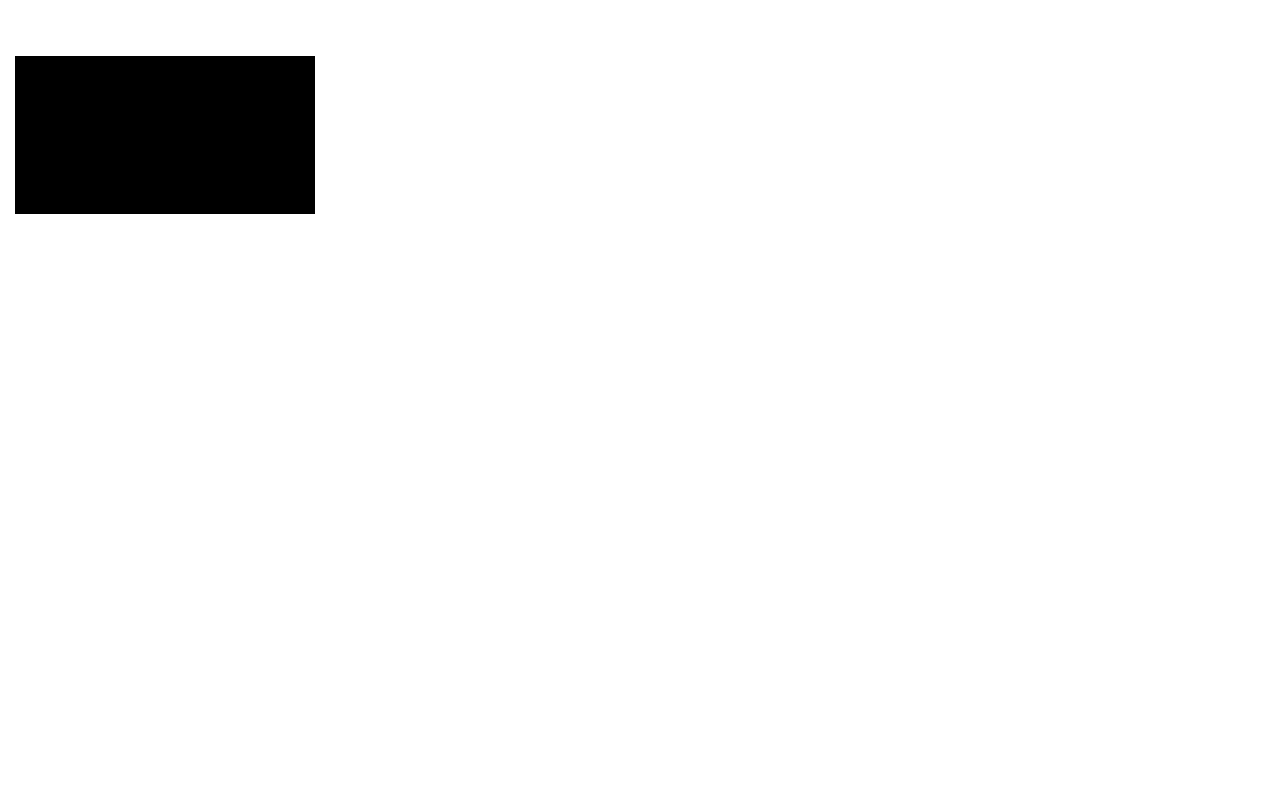
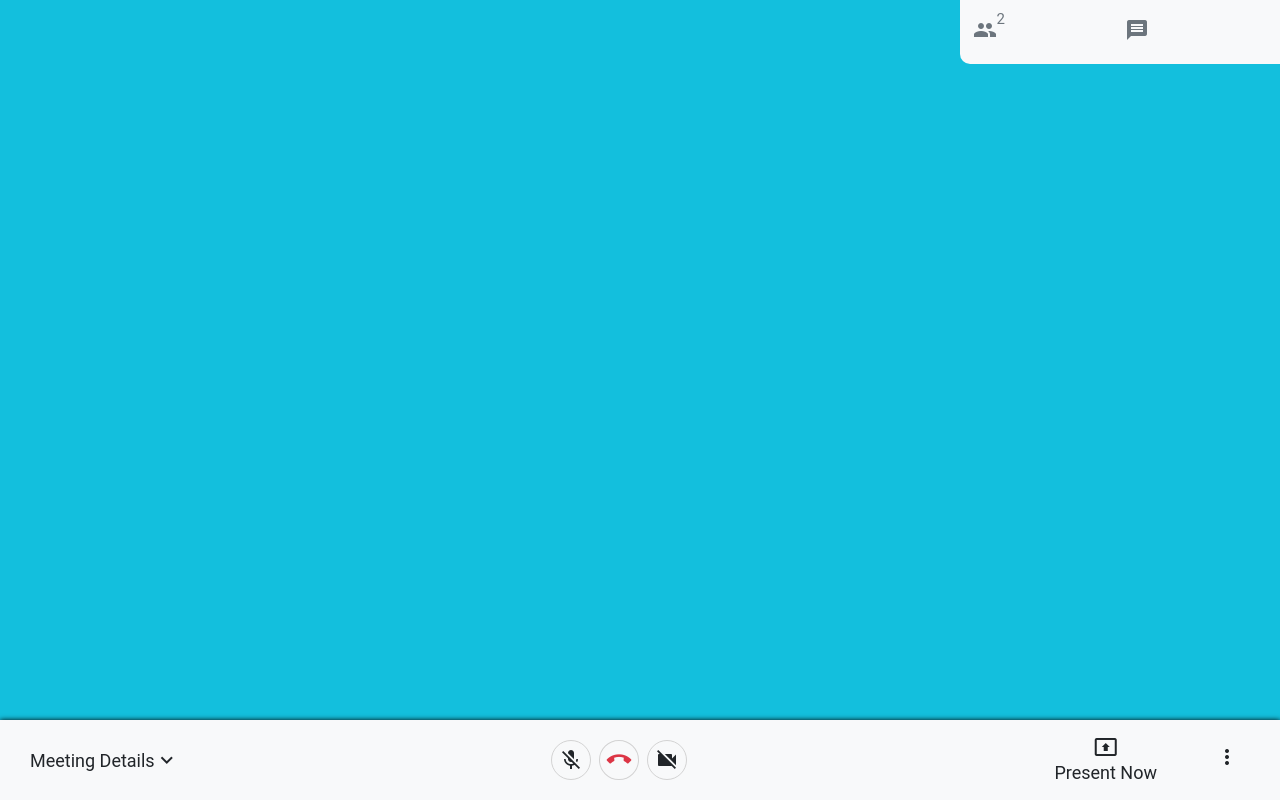
Before and after one commit to kilimaj/kutana, a website: page index.html in a window 1280 px wide. Drawn offline with Linux system fonts and the light colour scheme.

Commit message:
Home page design - index and css

```diff
--- a/action.html
+++ b/action.html
@@ -11,8 +11,9 @@
       href="https://fonts.googleapis.com/icon?family=Material+Icons"
     />
     <link rel="stylesheet" href="public/assets/css/style.css" />
+    <link rel="shortcut icon" href="public/assets/images/meeting-icon.png" type="image/x-icon">
   </head>
-  <body >
+  <body style="padding-top: 3.5rem;" >
     <nav class="navbar navbar-expand-md fixed-top">
       <img src="public/assets/images/meeting-icon.png" class="logo" alt="" />
       <a href="#" class="navbar-brand text-dark">Kutana Conference</a>
--- a/index.html
+++ b/index.html
@@ -11,11 +11,17 @@
       href="https://fonts.googleapis.com/icon?family=Material+Icons"
     />
     <link rel="stylesheet" href="public/assets/css/style.css" />
+    <link
+      rel="shortcut icon"
+      href="public/assets/images/meeting-icon.png"
+      type="image/x-icon"
+    />
   </head>
   <body>
-    <main class="container-fluid d-flex flex-column home-wrap">
+    <main class="d-flex flex-column home-wrap">
       <div class="k-top text-light">
         <div class="top-remote-video-show-wrap d-flex">
+          <div id="meetingContainer" class="w-75 d-none">
             <div class="call-wrap" style="background-color: black">
               <div
                 class="video-wrap"
@@ -36,7 +42,13 @@
                   <h2 class="display-center" style="font-size: 14px"></h2>
                   <div class="display-center">
                     <video autoplay muted></video>
-                  <audio autoplay controls muted style="display: none;"></audio>
+                    <audio
+                      autoplay
+                      controls
+                      muted
+                      style="display: none"
+                    ></audio>
+                  </div>
                 </div>
               </div>
             </div>
@@ -44,9 +56,68 @@
         </div>
         <div
           class="k-top-left bg-light text-secondary w-25 d-flex align-items-center justify-content-between pl-2 pr-2"
-        ></div>
+        >
+          <div class="top-left-participant-wrap pt-2 cursor-pointer">
+            <div class="top-left-participant-icon">
+              <span class="material-icons">people</span>
             </div>
-      <div class="k-bottom"></div>
+            <div class="top-left-participant-count">2</div>
+          </div>
+          <div class="top-left-chat-wrap pt-2 cursor-pointer">
+            <span class="material-icons">message</span>
+          </div>
+          <div class="top-left-time-wrap"></div>
+        </div>
+      </div>
+      <div
+        class="k-bottom bg-light m-0 d-flex justify-content-between align-items-center"
+      >
+        <div class="bottom-left d-flex" style="height: 10vh">
+          <div class="display-center cursor-pointer meeting-details-button">
+            Meeting Details<span class="material-icons"
+              >keyboard_arrow_down</span
+            >
+          </div>
+        </div>
+        <div class="bottom-middle d-flex justify-content-center align-items-center" style="height: 10vh;">
+          <div
+            class="mic-toggle-wrap action-icon-style display-center mr-2 cursor-pointer"
+            id="micMuteUnmute"
+          >
+            <span class="material-icons">mic_off</span>
+          </div>
+          <div
+            class="end-call-wrap action-icon-style display-center mr-2 cursor-pointer"
+          >
+            <span class="material-icons text-danger">call</span>
+          </div>
+          <div
+            class="video-toggle-wrap action-icon-style display-center cursor-pointer"
+          >
+            <span class="material-icons">videocam_off</span>
+          </div>
+        </div>
+        <div
+          class="bottom-right d-flex justify-content-center align-items-center mr-3"
+          style="height: 10vh"
+        >
+          <div
+            class="present-now-wrap d-flex justify-content-center flex-column align-items-center mr-5 cursor-pointer"
+          >
+            <span class="material-icons">present_to_all</span>
+            <div>Present Now</div>
+          </div>
+
+          <div
+            class="option-wrap cursor-pointer display-center"
+            style="height: 10vh; position: relative"
+          >
+            <div class="option-icon">
+              <span class="material-icons">more_vert</span>
+            </div>
+          </div>
+        </div>
+      </div>
     </main>
   </body>
 </html>
--- a/public/assets/css/style.css
+++ b/public/assets/css/style.css
@@ -1,7 +1,7 @@
 body {
   font-family: roboto, lato !important;
   font-size: large;
-  padding-top: 3.5rem;
+  /* padding-top: 3.5rem; */
 }
 
 ul {
@@ -50,9 +50,86 @@ input:focus {
 }
 
 .cursor-pointer {
-    cursor: pointer;
+  cursor: pointer;
 }
 
 .jumbotron {
-    background-color: white;
+  background-color: white;
 }
+
+/* Index page */
+
+.home-wrap {
+  background-color: rgb(19, 191, 221);
+}
+
+.k-top {
+  height: 90vh;
+  position: relative;
+}
+
+.video-wrap {
+  height: 600px;
+}
+
+.video-wrap > * {
+  /* flexg row, flex shrink, flex basis  */
+  flex: 1 1 250;
+  border: 1px solid white;
+}
+
+.k-top-left {
+    position: absolute;
+    right: 0;
+    height: 8vh;
+    top: 0;
+    border-bottom-left-radius: 10px;
+}
+
+.top-left-participant-wrap {
+    position: relative;
+}
+
+.cursor-pointer {
+    cursor: pointer;
+    padding: 5px;
+}
+
+.cursor-pointer:hover {
+    cursor: pointer;
+    padding: 5px;
+    background-color: rgb(226, 225, 225);
+    border-radius: 5px;
+}
+
+.top-left-participant-count {
+    position: absolute;
+    top: -2px;
+    right: -3px;
+    font-size: 15px;
+}
+
+.k-bottom {
+    /* margin: 0 -10px !important; */
+    padding: 0 20px;
+    box-shadow: 0 0 5px black;
+    z-index: 2;
+}
+
+.bottom-left {
+    position: relative;
+    padding: 5px;
+}
+
+.action-icon-style {
+  font-size: 8px !important;
+  height: 40px;
+  width: 40px;
+  border: 1px solid lightgray;
+  border-radius: 50%;
+}
+
+.end-call-wrap {
+  -ms-transform: rotate(135deg);
+  transform: rotate(135deg);
+}
```
Lines whose indentation alone changed are shown as unchanged.
